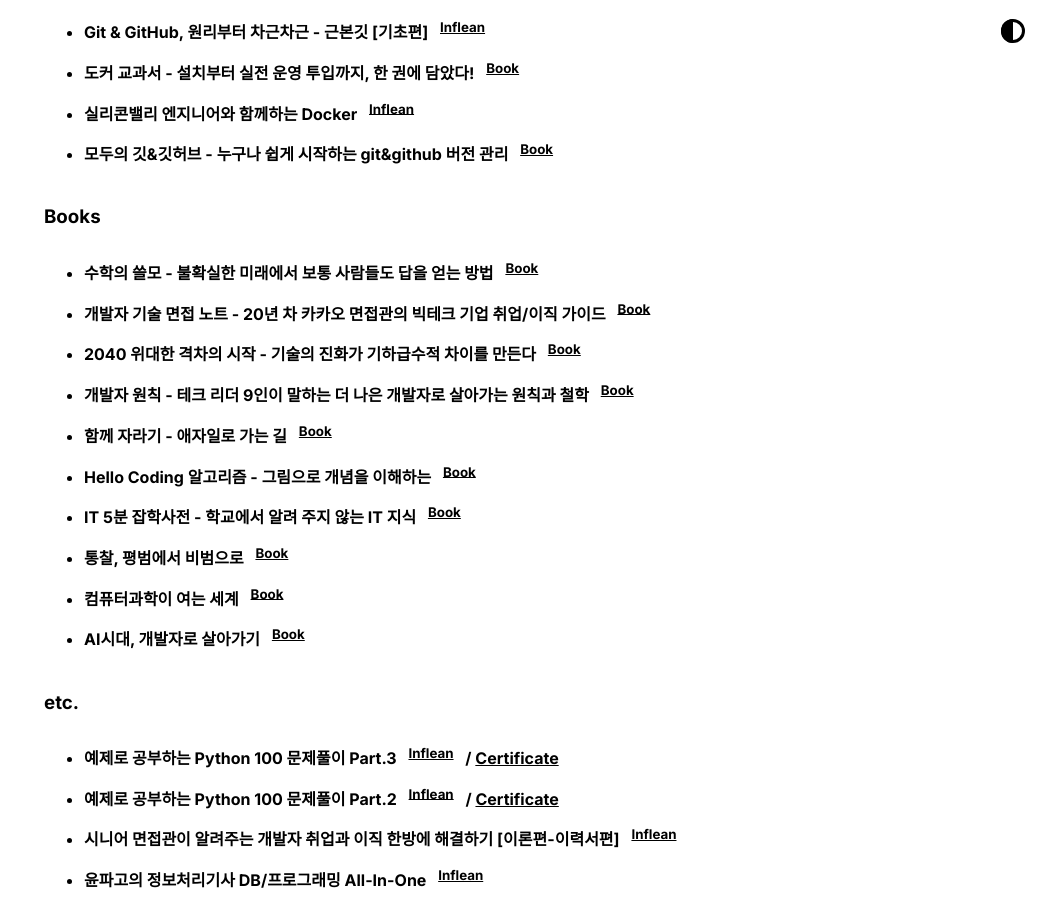
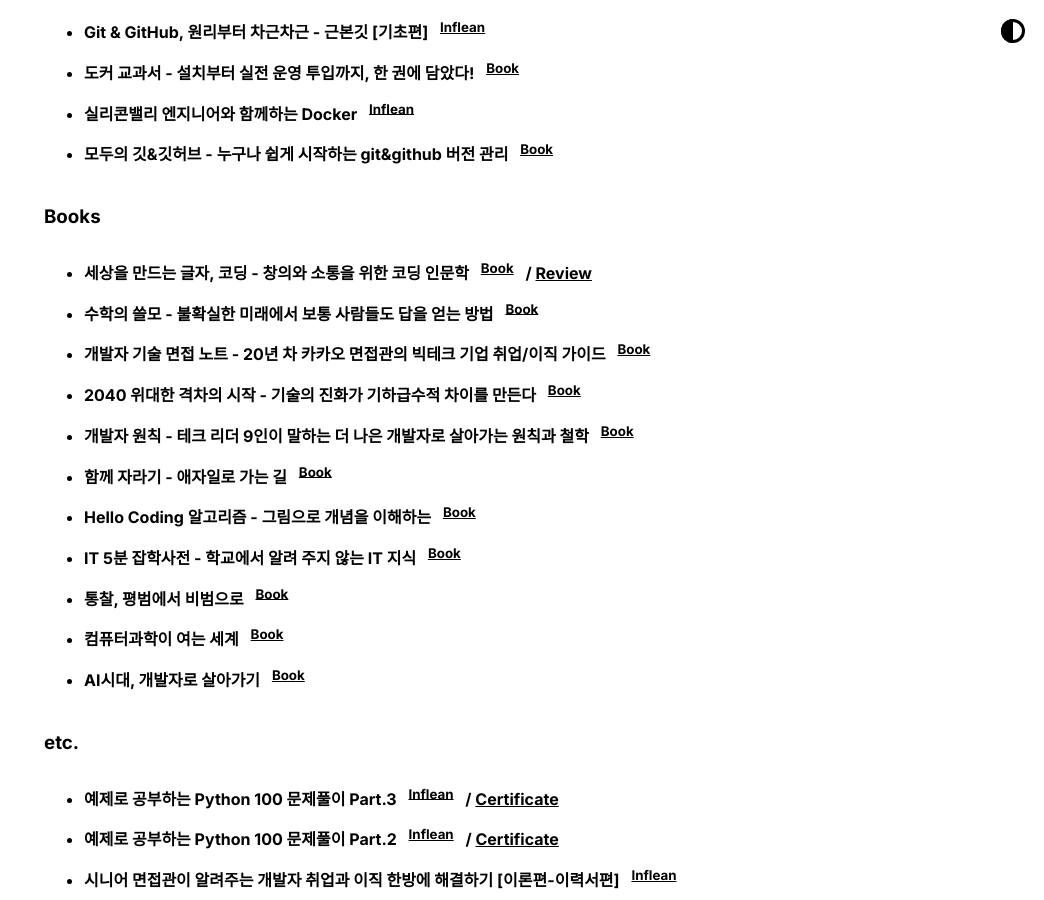
Before and after one commit to BangJeongBin/BangJeongBin.github.io, a Jekyll site: the page built from index.md, in a window 1280 px wide and 900 px high, scrolled down 4316 px. Shown: the whole window, without its empty margins (236-1280 px from the left). Built offline with Jekyll 4.4.1, drawn with Linux system fonts in a browser that asks for light colours.

Commit message:
Add links to course and book reviews in activities list
Added a 'Review' link for the Inflean Linux course and for the book '세상을 만드는 글자, 코딩' in the activities list. This provides direct access to related review posts.

```diff
--- a/_includes/activities_list.html
+++ b/_includes/activities_list.html
@@ -38,6 +38,7 @@
         <strong>
             개발자를 위한 쉬운 리눅스&ensp;
             <sup><a href="https://www.inflearn.com/course/%EA%B0%9C%EB%B0%9C%EC%9E%90%EB%A5%BC-%EC%9C%84%ED%95%9C-%EC%89%AC%EC%9A%B4-%EB%A6%AC%EB%88%85%EC%8A%A4/dashboard">Inflean</a></sup>
+            &ensp;/ <a href="https://bangjeongbin.github.io/TIL-Blog/posts/note-taking-inflearn-easy-linux-for-developer">Review</a>
         </strong>
     </li>
 
@@ -238,6 +239,13 @@
 
 <h3><strong>Books</strong></h3>
 <ul>
+    <li>
+        <strong>
+            세상을 만드는 글자, 코딩 - 창의와 소통을 위한 코딩 인문학&ensp;
+            <sup><a href="https://product.kyobobook.co.kr/detail/S000000970981">Book</a></sup>
+            &ensp;/ <a href="https://bangjeongbin.github.io/TIL-Blog/posts/review-book-coding-letters-that-make-the-world">Review</a>
+        </strong>
+    </li>
 
     <li>
         <strong>
```
